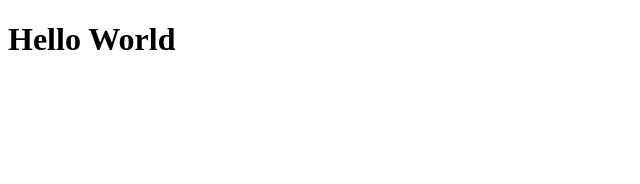
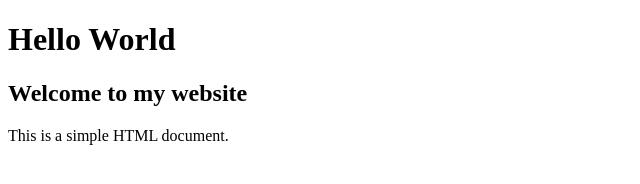
Before and after one commit to NEPHILIM20/Contemporary, a plain HTML site: page index.html in a window 1280 px wide. Shown: the whole page, without its empty margins (0-640 px from the left). Drawn offline with Linux system fonts and the light colour scheme.

Commit message:
added text

```diff
--- a/index.html
+++ b/index.html
@@ -7,5 +7,7 @@
   </head>
   <body>
     <h1>Hello World</h1>
+    <h2>Welcome to my website</h2>
+    <p>This is a simple HTML document.</p>
   </body>
 </html>
```
